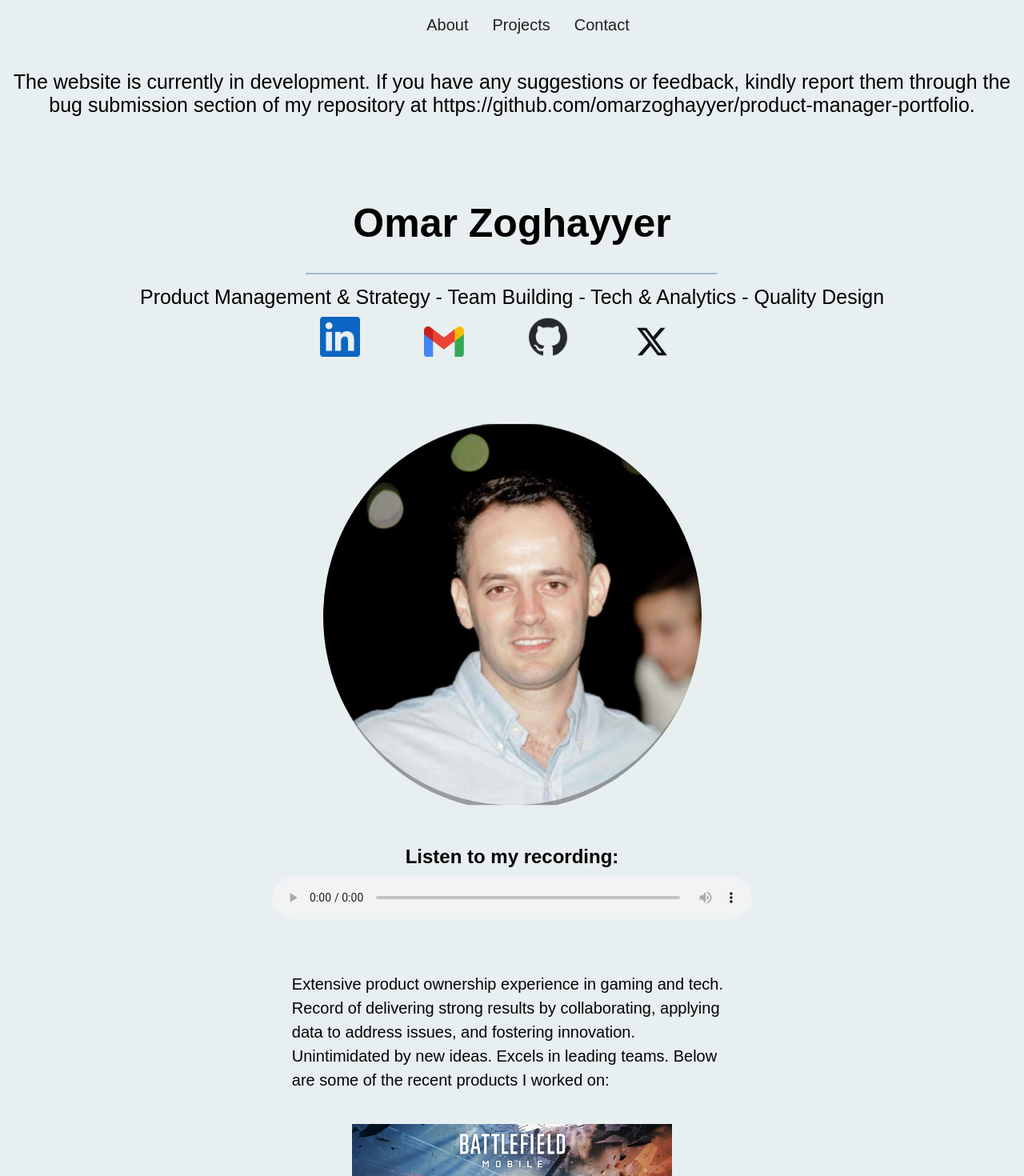
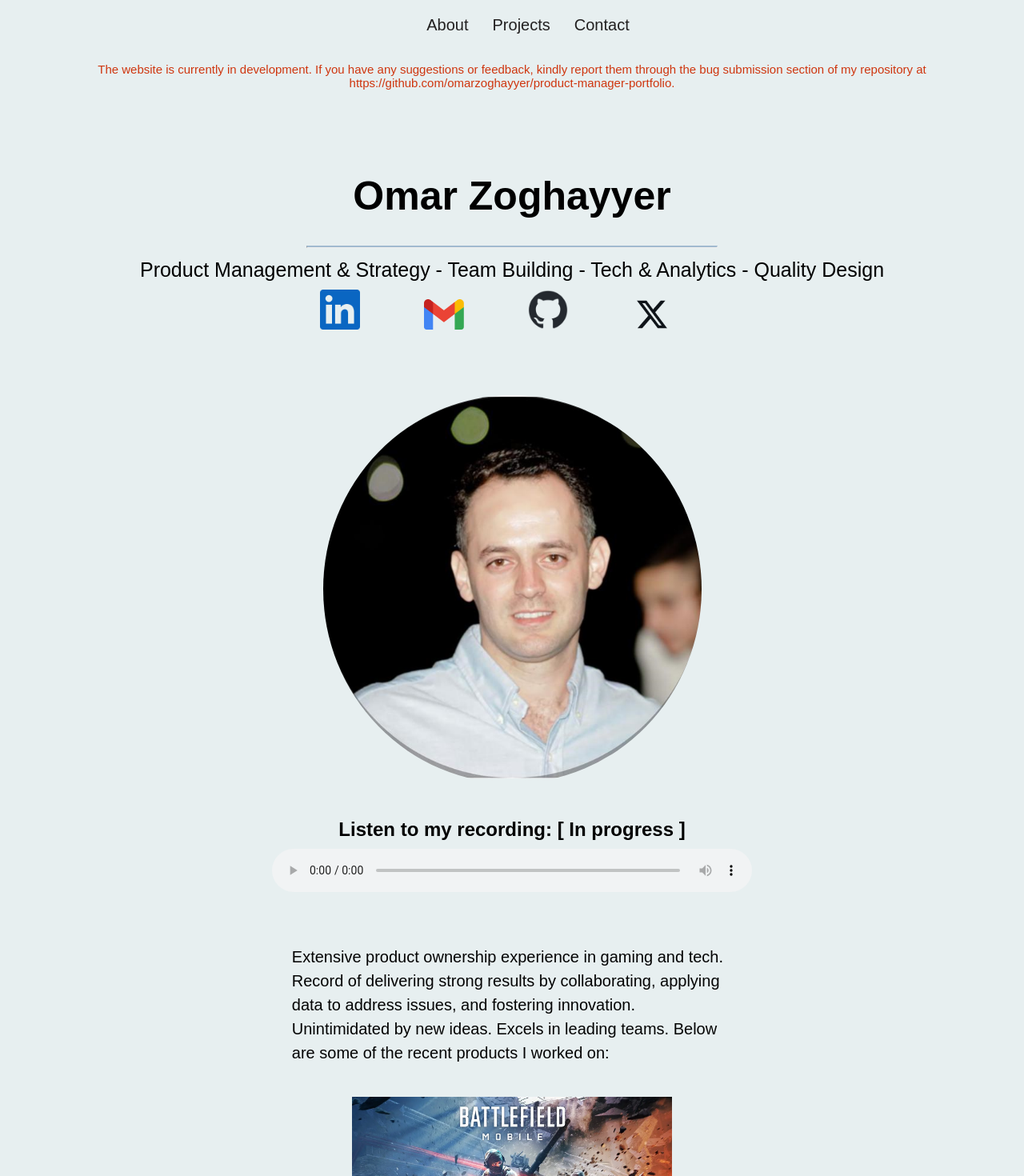
Before and after one commit to omarzoghayyer/product-manager-portfolio, a React (Create React App) app: page / in a window 1280 px wide. Shown: the top 1470 px of the page at 80% size. Built offline with nearby package versions, Linux system fonts and the light colour scheme.

Commit message:
Added a note that the website is under construction

```diff
--- a/src/App.js
+++ b/src/App.js
@@ -1,7 +1,7 @@
 import React, { useRef, useEffect } from "react";
 import "./style/App.css";
 import ProfileInfo from "./profileInfo.js";
-import Terminal from "./terminal.js";
+// import Terminal from "./terminal.js";
 import Projects from "./projects.js";
 import Photo from "./photo.js";
 import Summary from "./summary.js";
@@ -41,7 +41,7 @@ function App() {
         </nav>
       </header>
       <div className="content">
-        <p>The website is currently in development. If you have any suggestions or feedback, kindly report them through the bug submission section of my repository at https://github.com/omarzoghayyer/product-manager-portfolio.</p>
+        <p className="construction">The website is currently in development. If you have any suggestions or feedback, kindly report them through the bug submission section of my repository at https://github.com/omarzoghayyer/product-manager-portfolio.</p>
         <div ref={aboutRef}>
           <ProfileInfo />
           <Photo />
--- a/src/recording.js
+++ b/src/recording.js
@@ -9,7 +9,7 @@ function Recording() {
     <div>
       {/* Right side for the audio player */}
       <div className="audio-player">
-        <h3>Listen to my recording:</h3>
+        <h3>Listen to my recording: [ In progress ] </h3>
         <audio id="audio" controls>
           <source src={recording} type="audio/mpeg" />
           Your browser does not support the audio element.
--- a/src/style/App.css
+++ b/src/style/App.css
@@ -153,3 +153,8 @@ header nav ul li a {
   color: #222020;
   text-decoration: dotted;
 }
+.construction {
+  font-size: 15px;
+  color: rgb(207, 54, 15);
+  text-align: center;
+}
```
